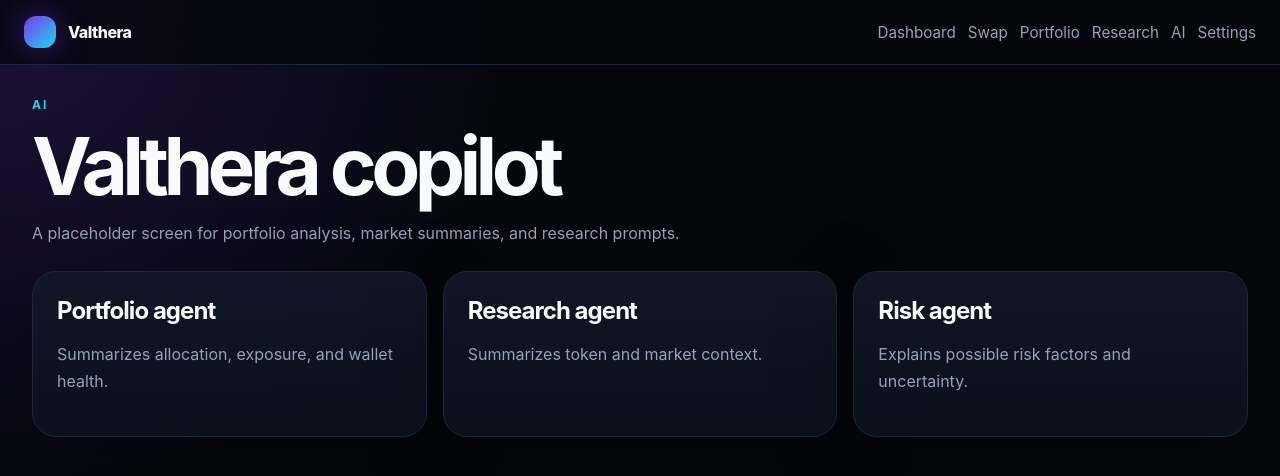
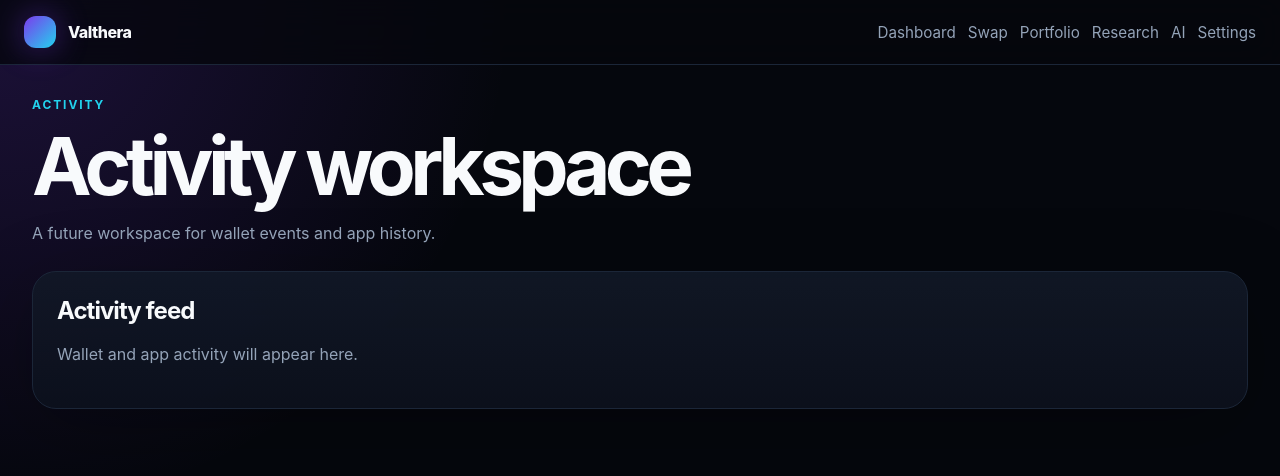
Before and after one commit to ValtheraLabs/web-app, a Next.js app: page /app/activity in a window 1280 px wide. Shown: the top 476 px of the page. Built offline with nearby package versions, Linux system fonts and the light colour scheme.

Commit message:
feat: add activity page

```diff
--- /dev/null
+++ b/pages/app/activity.tsx
@@ -0,0 +1,18 @@
+import { Layout } from '@/components/Layout'
+import { PageHeader } from '@/components/PageHeader'
+
+export default function ActivityPage() {
+  return (
+    <Layout>
+      <PageHeader
+        eyebrow="Activity"
+        title="Activity workspace"
+        description="A future workspace for wallet events and app history."
+      />
+      <section className="card">
+        <h2>Activity feed</h2>
+        <p>Wallet and app activity will appear here.</p>
+      </section>
+    </Layout>
+  )
+}
```
